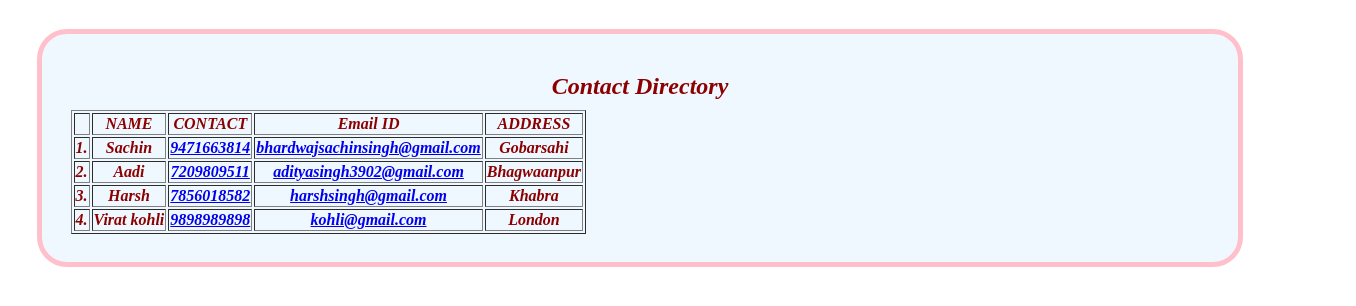
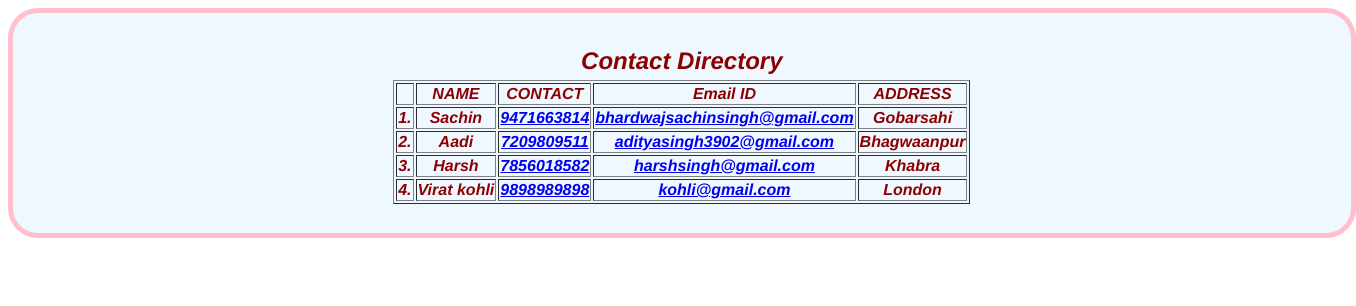
Before and after one commit to bhardwajsachinsingh/assign4, a plain HTML site: page index.html in a window 1280 px wide. Shown: the whole page, 1356 px wide, since content can reach past the window. Drawn offline with Linux system fonts and the light colour scheme.

Commit message:
added style.css

```diff
--- a/style.css
+++ b/style.css
@@ -1,8 +1,10 @@
 section{
+    font-family: 'Franklin Gothic Medium', 'Arial Narrow', Arial, sans-serif;
     text-align: center;
     font-style: italic;
     font-weight:bolder;
-    margin: 1.8rem;
+    width:100vw;
+    /* margin:1.8rem ; */
     border-radius: 30px;
     border: 5px solid pink;
     padding: 1.8rem;
@@ -10,7 +12,11 @@ section{
     color:darkred;
 }
 section >h2{
-    margin: 5px;
+
+margin: auto;
     padding: 5px;
     text-align: center;
 }
+section >table{
+    margin-inline: auto;
+}
```
